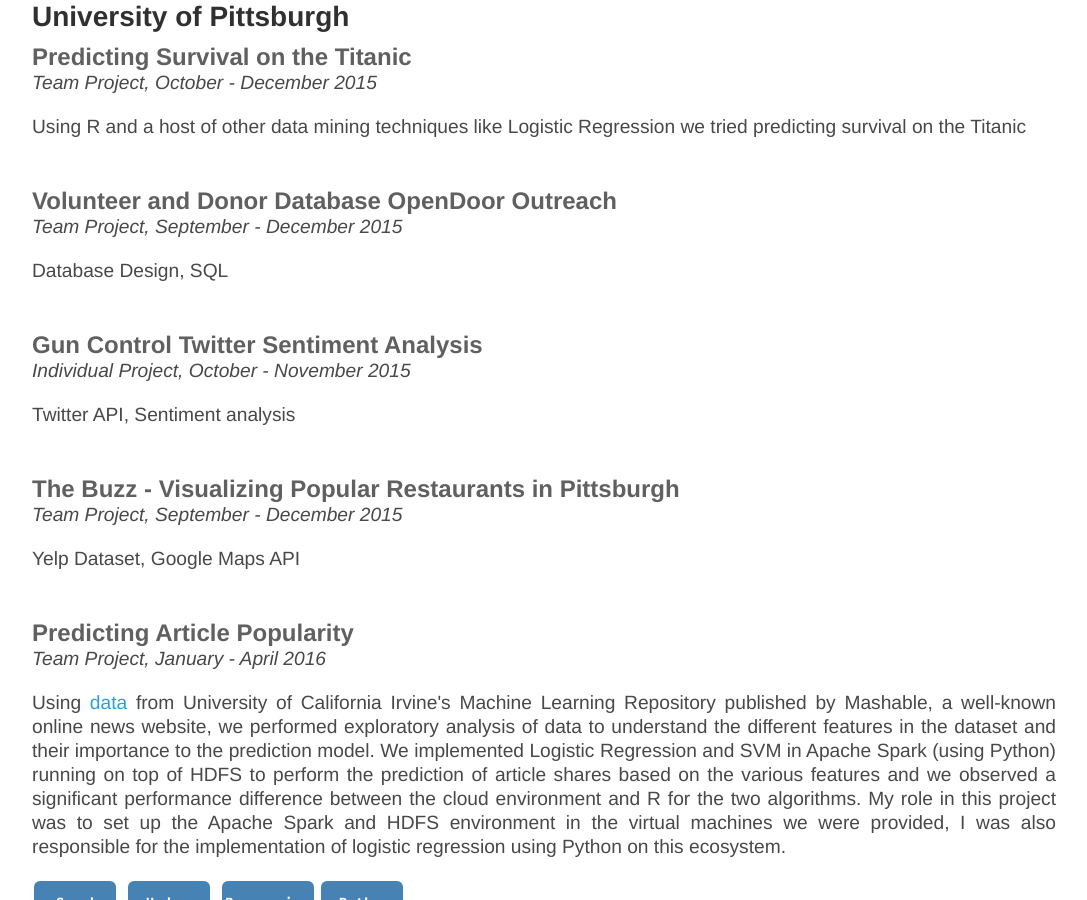
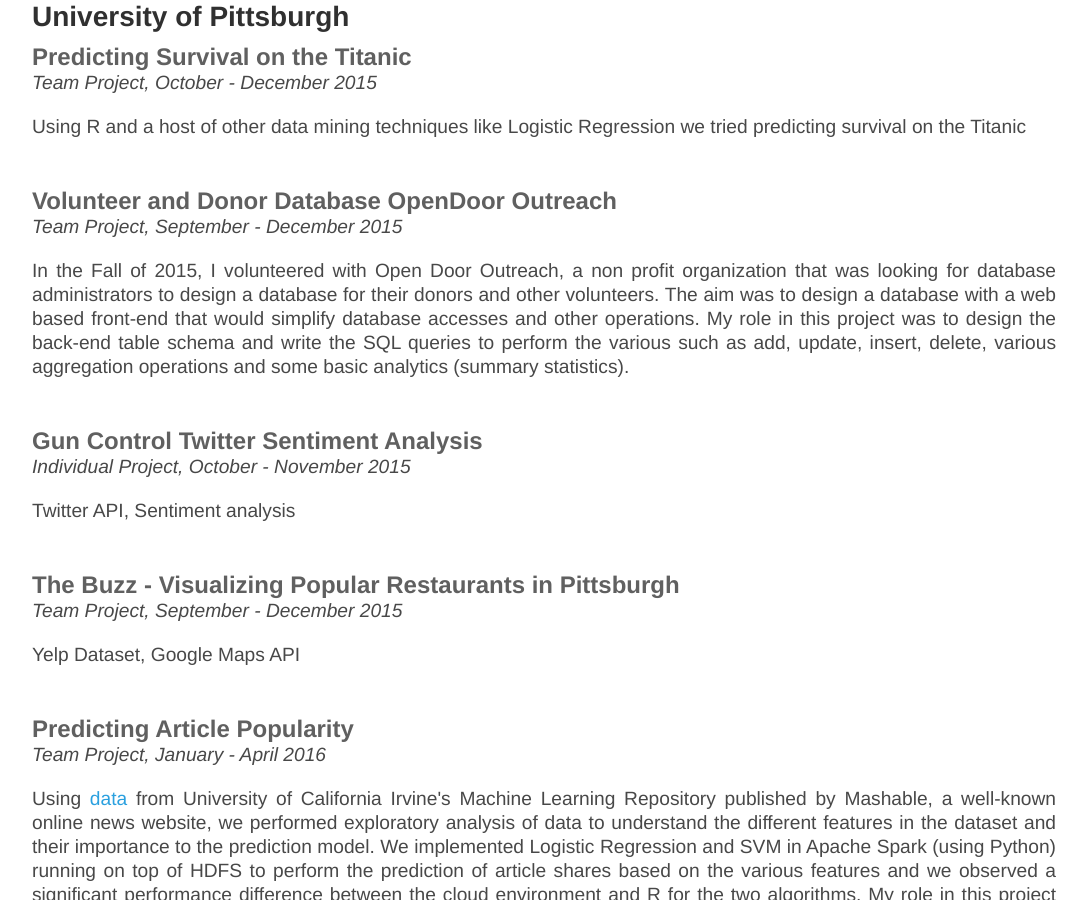
Before and after one commit to NeilBardhan/neilbardhan.github.io, a Jekyll site: the page built from projects/index.html, in a window 1280 px wide and 900 px high, scrolled down 1722 px. Shown: the whole window, without its empty margins (96-1183 px from the left). Built offline with Jekyll 4.4.1, drawn with Linux system fonts in a browser that asks for light colours.

Commit message:
Update index.html

```diff
--- a/projects/index.html
+++ b/projects/index.html
@@ -98,7 +98,7 @@ title: Projects
 	<div id="project4">
 		<h3>Volunteer and Donor Database OpenDoor Outreach</h3>
 		<p><em>Team Project, September - December 2015</em></p>
-		<p>Database Design, SQL</p>
+		<p>In the Fall of 2015, I volunteered with Open Door Outreach, a non profit organization that was looking for database administrators to design a database for their donors and other volunteers. The aim was to design a database with a web based front-end that would simplify database accesses and other operations. My role in this project was to design the back-end table schema and write the SQL queries to perform the various such as add, update, insert, delete, various aggregation operations and some basic analytics (summary statistics).</p>
 	</div>
 	<br>
 
```
